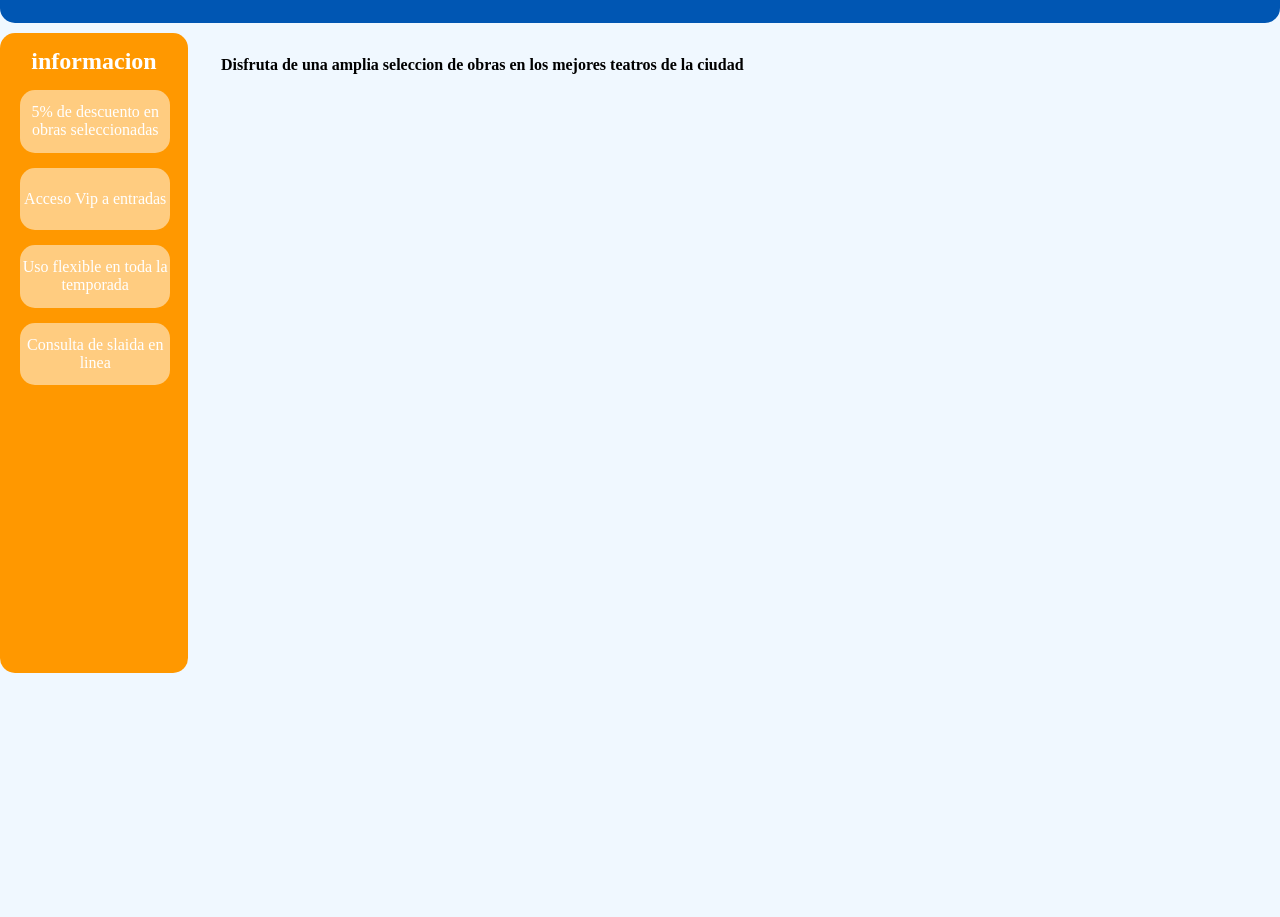
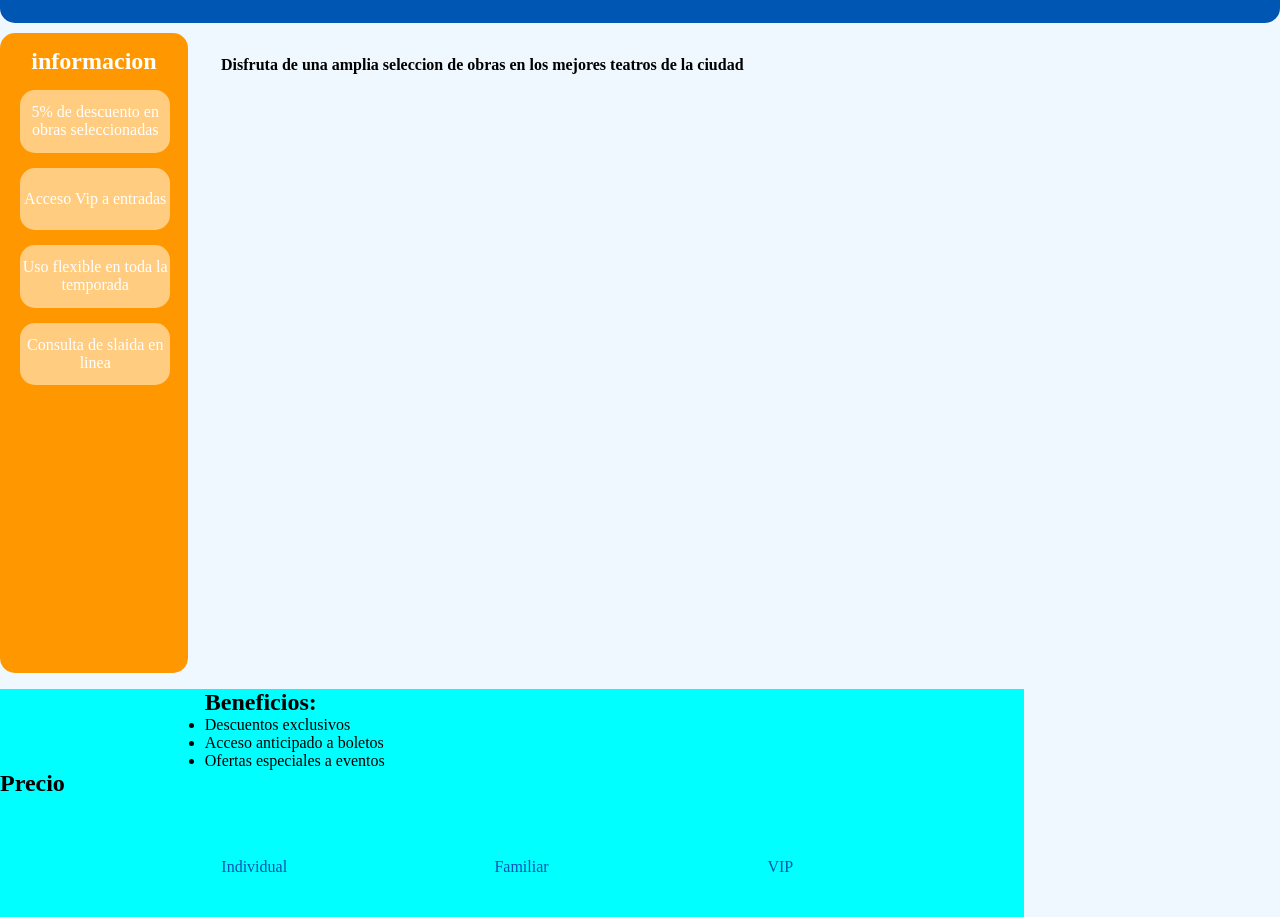
Before and after one commit to mpinillaa/Interfaces, a plain HTML site: page EjRepaso/Repaso.html in a window 1280 px wide. Shown: the part 97-1014 px from the top of the page. Before the commit the page ends 800 px from the top, so only its background shows below. Drawn offline with Linux system fonts and the light colour scheme.

Commit message:
Add files via upload

```diff
--- a/EjRepaso/Repaso.html
+++ b/EjRepaso/Repaso.html
@@ -40,7 +40,35 @@
         Disfruta de una amplia seleccion de obras en los mejores teatros de la ciudad
     </div>
 
+    </div>
 </div>
 
+<div class="cuerpo2">
+    <div class="lista">
+        <h2>Beneficios:</h2>
+        <ul>
+            <li>Descuentos exclusivos</li>
+            <li>Acceso anticipado a boletos</li>
+            <li>Ofertas especiales a eventos</li>
+        </ul>
+    </div>
+
+    <h2>Precio</h2>
+    <div class="Precio">
+        <div class="cuadros">
+            <p>Individual</p>
+
+        </div>
+        <div class="cuadros">
+            <p>Familiar</p>
+
+        </div>
+       <div class="cuadros">
+            <p>VIP</p>
+
+        </div>
+    </div>
+
+</div>
 </body>
 </html>
--- a/EjRepaso/Reposa.css
+++ b/EjRepaso/Reposa.css
@@ -60,7 +60,7 @@ body{
     background-color:#ffcc80 ;
 }
 
-.informacion :hover{
+.informacion:hover{
     transform: scale(1.1);
 
 }
@@ -80,3 +80,33 @@ body{
     padding-left: 20px;
     background-size: cover;
 }
+
+.cuerpo2{
+    width: 80%;
+    height: 50%;
+    background-color: aqua;
+}
+
+h2{
+    font-weight: bold;
+}
+
+.lista{
+    margin-left: 20%;
+}
+
+.Precio{
+    margin-left: 20%;
+    margin-top: 2%;
+    display: flex;
+    justify-content: space-around;
+}
+
+.cuadros{
+    height: 100px;
+    width: 30vh;
+    display: flex;
+    align-items: center;
+    color: #0056b3;
+    background-color: aqua;
+}
```
